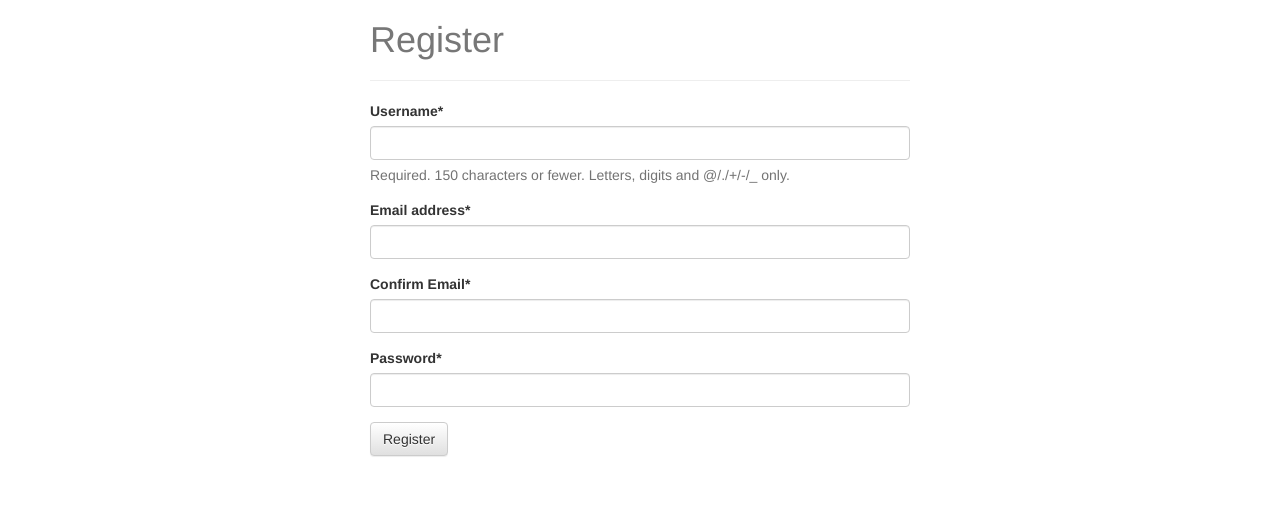
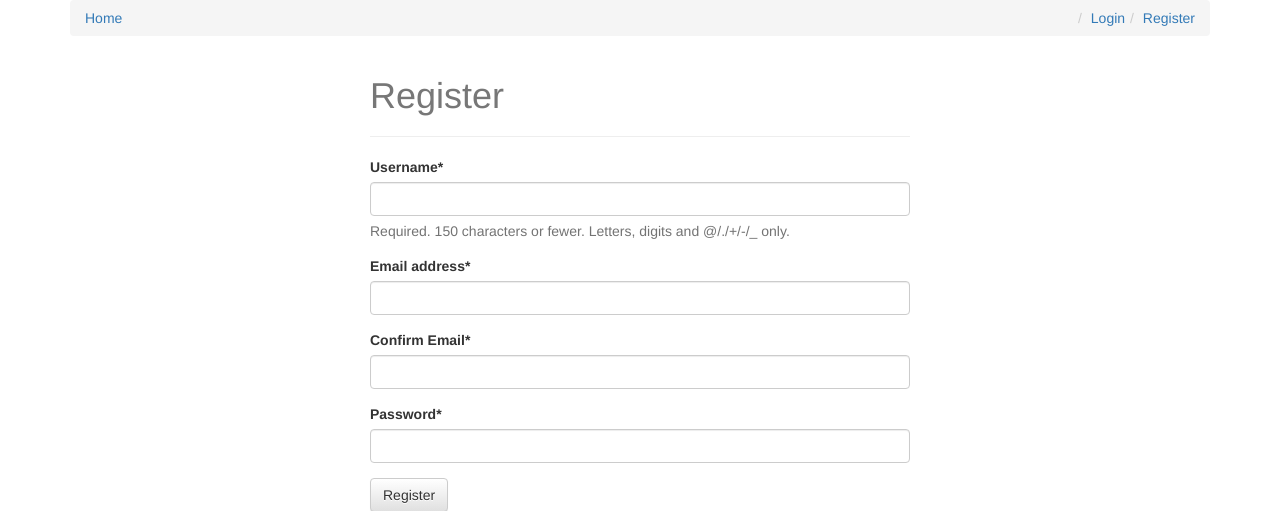
Before and after one commit to timle1/try_django_1_10, a Django app: page /register/ in a window 1280 px wide. Shown: the top 511 px of the page. Run offline with Django 3.2, Linux system fonts and the light colour scheme; parts of the project's set-up code (start-up, migrations or seed data) failed here and were passed over; some libraries are stand-ins or nearby versions.

Commit message:
AtB 27, small breadcrumb instead of large navbar

```diff
--- a/templates/base.html
+++ b/templates/base.html
@@ -23,6 +23,18 @@
     {% include 'messages_display.html' %}
 
 <div class="container">
+    <ol class='breadcrumb'>
+        <li><a href='{% url "posts:list" %}'>Home</a></li>
+        {% block post_detail_link %}
+        {% endblock %}
+
+        {% if not request.user.is_authenticated %}
+        <li class='pull-right'><a href='{% url "register" %}'>Register</a></li>
+        <li class='pull-right'><a href='{% url "login" %}'>Login</a></li>
+        {% else %}
+        <li class='pull-right'><a href='{% url "logout" %}'>Logout</a></li>
+        {% endif %}
+    </ol>
     {% block content %}
 
     {% endblock content %}
--- a/templates/post_detail.html
+++ b/templates/post_detail.html
@@ -5,6 +5,10 @@
 
 {% block head_title %}
     {{ instance.title }} | {{ block.super }}
+{% endblock %}
+
+{% block post_detail_link %}
+<li><a href='{{ instance.get_absolute_url }}'>{{ instance.title }}</a></li>
 {% endblock %}
 
 {% block content %}
```
